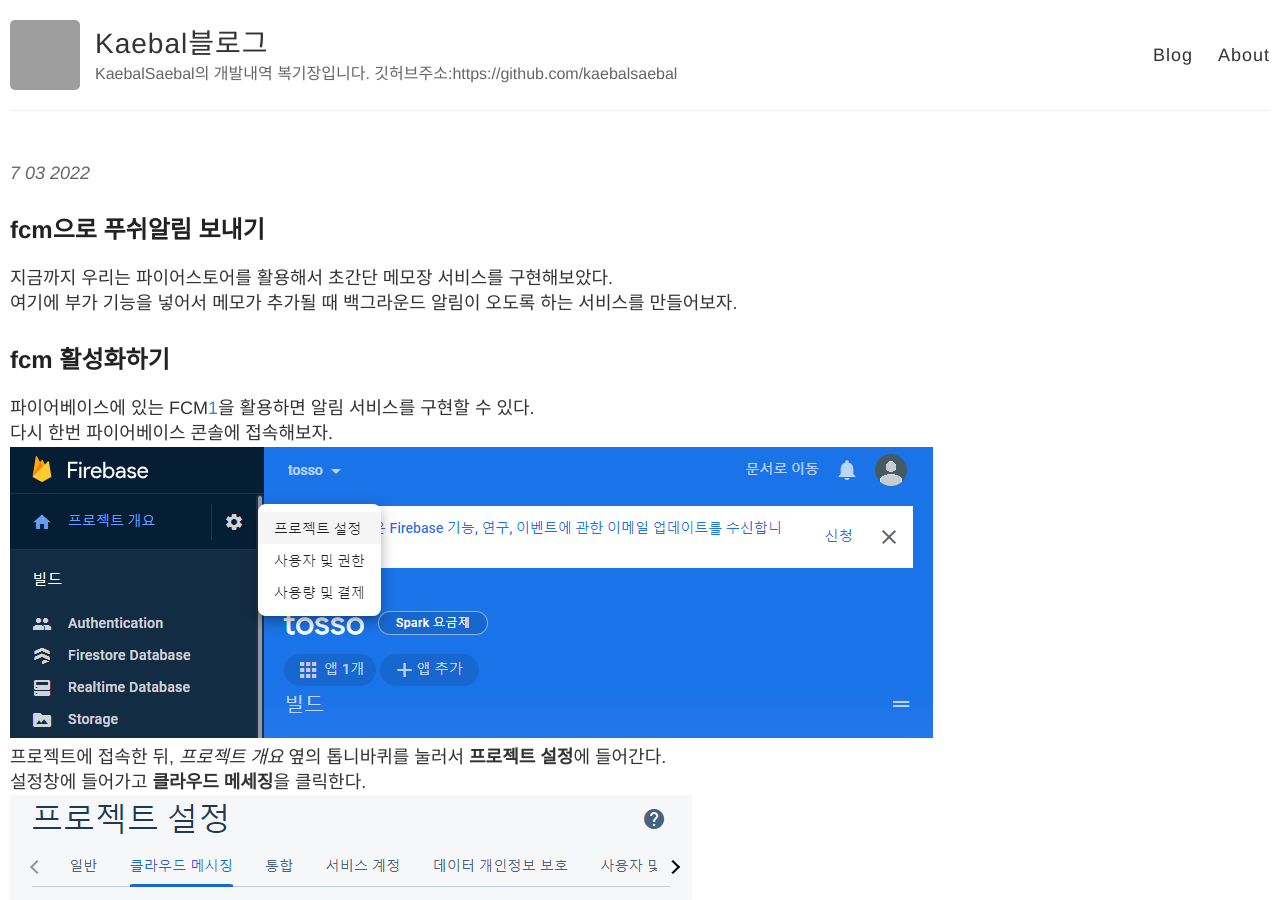
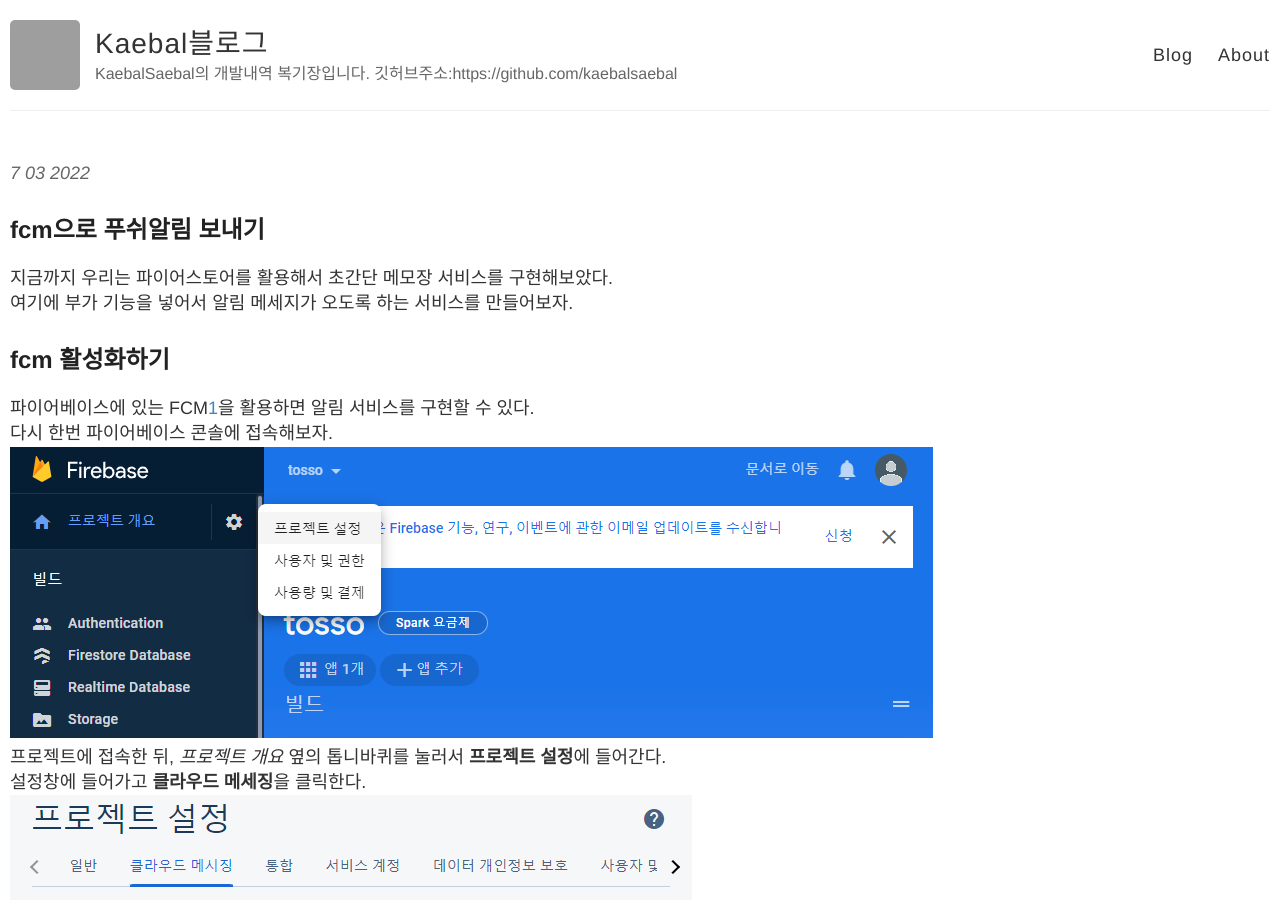
Before and after one commit to Kreator-Kaebal/Kreator-Kaebal.github.io, a Jekyll site: the page built from _posts/2022-3-7-typescript5.md, in a window 1280 px wide and 900 px high. Built offline with Jekyll 4.4.1, drawn with Linux system fonts in a browser that asks for light colours; grey boxes are pictures that could not be loaded.

Commit message:
오타 수정

```diff
--- a/_posts/2022-3-7-typescript5.md
+++ b/_posts/2022-3-7-typescript5.md
@@ -8,7 +8,7 @@
 ## fcm으로 푸쉬알림 보내기
 
 지금까지 우리는 파이어스토어를 활용해서 초간단 메모장 서비스를 구현해보았다.
-여기에 부가 기능을 넣어서 메모가 추가될 때 백그라운드 알림이 오도록 하는 서비스를 만들어보자.
+여기에 부가 기능을 넣어서 알림 메세지가 오도록 하는 서비스를 만들어보자.
 
 ## fcm 활성화하기
 
```
